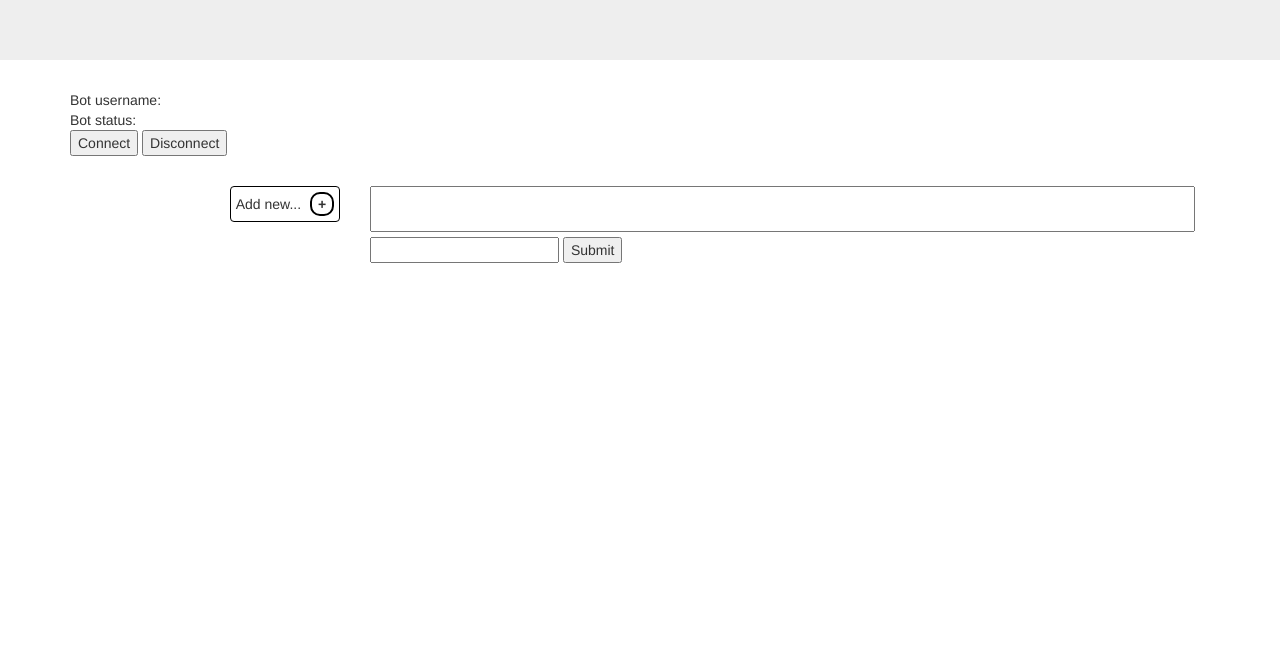
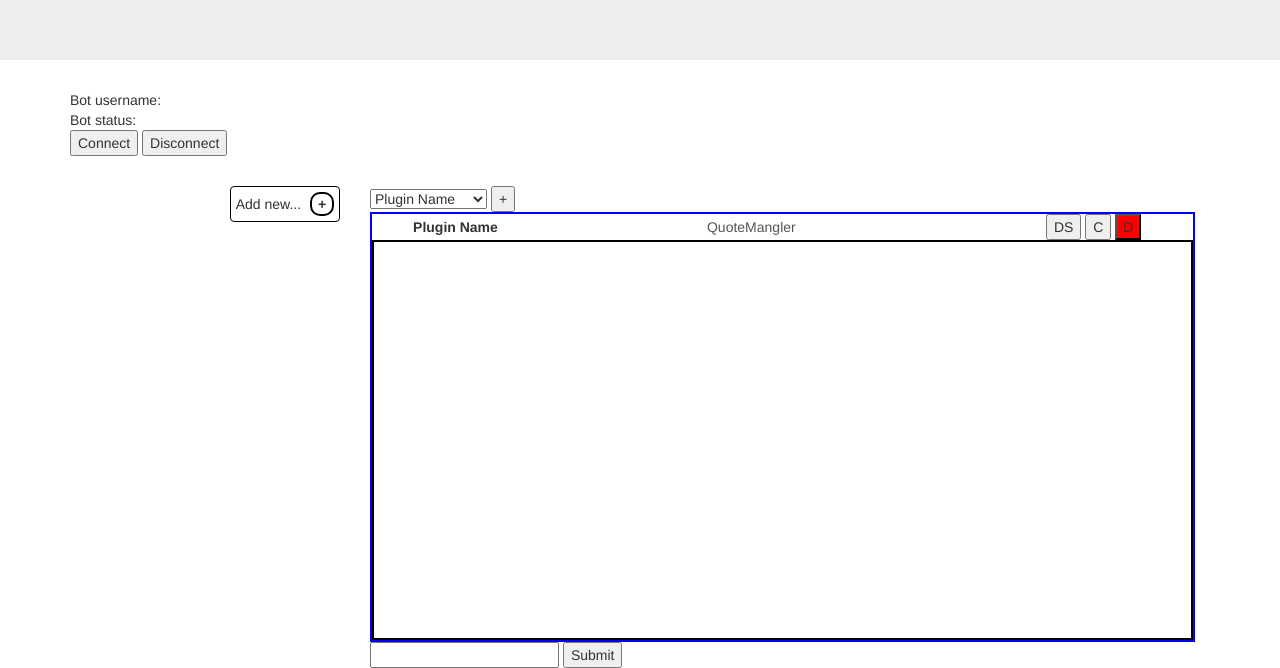
Before and after one commit to bassguitarbill/bassguitarbot, a website: page public/index.html in a window 1280 px wide. Shown: the part 144-812 px from the top of the page. Drawn offline with nearby package versions, Linux system fonts and the light colour scheme; no server answers.

Commit message:
Add plugin loading and various UI elements

```diff
--- a/public/css/style.css
+++ b/public/css/style.css
@@ -70,6 +70,30 @@
   margin: 30px;
 }
 
+#plugin-pane {
+  border: 2px solid blue;
+}
+
+#plugin-ui {
+  height: 400px;
+  border: 2px solid black;
+}
+
+.instance-name {
+  font-weight: bold;
+  margin-left: 5%;
+  margin-right: 25%;
+}
+
+.plugin-name {
+  color: #555;
+  margin-right: 30%;
+}
+
+.red {
+  background-color: red;
+}
+
 .new-channel-box {
 	position: fixed;
 	border: dotted 2px black;
--- a/public/index.html
+++ b/public/index.html
@@ -46,8 +46,28 @@
 					</li>
 				</ul>
 				<div class='col-xs-9' style="height=100%">
-					<textArea class='chat-area' readonly>
-					</textArea><input type="text" id="messageField" />
+				<!--	<textArea class='chat-area' readonly>
+				</textArea> -->
+				<div id='plugin-div'>
+					<div id='plugin-select'>
+						<select name='pluginSelect'>
+							<option value='Plugin Name'>Plugin Name</option>
+							<option value='Mighty Shouter'>Mighty Shouter</option>
+						</select>
+						<input type='submit' id='new-instance-button' value='+'></input>
+					</div>
+					<div id='plugin-pane'>
+						<div id='plugin-properties'>
+							<span class='instance-name'>Plugin Name</span>
+							<span class='plugin-name'>QuoteMangler</span>
+							<button class='button-datasource'>DS</button>
+							<button class='button-copy'>C</button>
+							<button class='button-delete red'>D</button>
+						</div>
+						<div id='plugin-ui'></div>
+					</div>
+				</div>
+				<input type="text" id="messageField" />
 				<input type="button" id="submitButton" onclick="submit()" value="Submit"></input>
 				</div>
 			</div>
```
Also changed, not shown: app.js (+7 -0 lines), plugins.js (added, +46 -0 lines).
